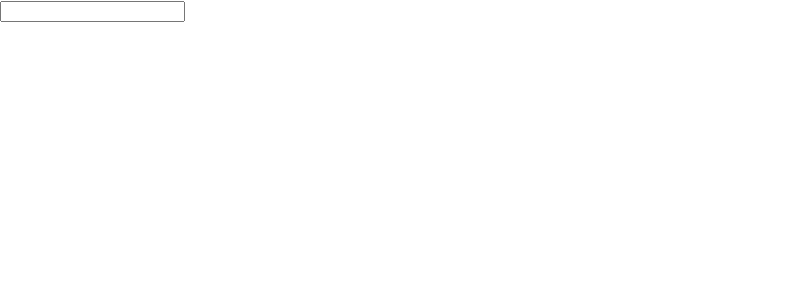
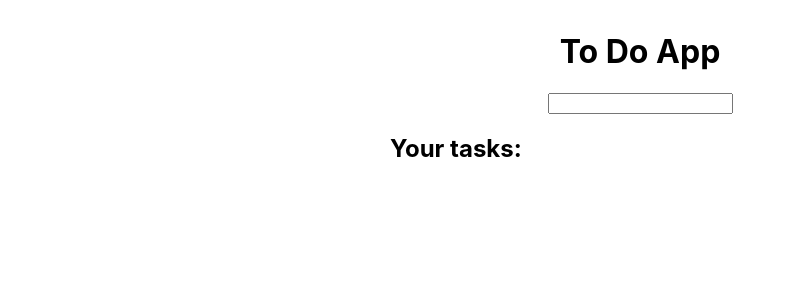
Before and after one commit to Anca2022/to-do-react, a React (Create React App) app: page / in a window 1280 px wide. Shown: the top 300 px of the page, without its empty margins (0-796 px from the left). Built offline with nearby package versions, Linux system fonts and the light colour scheme.

Commit message:
adding items to the list

```diff
--- a/src/App.css
+++ b/src/App.css
@@ -1,38 +1,29 @@
 .App {
   text-align: center;
+  margin: 2rem 3rem;
 }
 
-.App-logo {
-  height: 40vmin;
-  pointer-events: none;
+.tasks{
+  text-align:left;
+  max-width: 500px;
+  margin: 0 auto;
 }
-
-@media (prefers-reduced-motion: no-preference) {
-  .App-logo {
-    animation: App-logo-spin infinite 20s linear;
-  }
+.single-task{
+  display: flex;
+  flex-direction: row;
+  justify-content: space-between;
+  border-bottom: 1px solid lightgray;
+  padding:0.3rem;
 }
-
-.App-header {
-  background-color: #282c34;
-  min-height: 100vh;
-  display: flex;
-  flex-direction: column;
+.single-task:last-child{
+  border-bottom: none;
+}
+.buttons{
+  min-width:fit-content;
+  display:flex;
+  flex-direction: row;
   align-items: center;
-  justify-content: center;
-  font-size: calc(10px + 2vmin);
-  color: white;
 }
-
-.App-link {
-  color: #61dafb;
+.buttons button{
+  margin: 0.2rem;
 }
-
-@keyframes App-logo-spin {
-  from {
-    transform: rotate(0deg);
-  }
-  to {
-    transform: rotate(360deg);
-  }
-}
--- a/src/App.js
+++ b/src/App.js
@@ -1,9 +1,13 @@
 import './App.css';
-import List from './List';
+import List from './List.js';
 
 function App() {
   return (
-    <List />
+    <div className='App'>
+      <h1>To Do App</h1>
+      <List />
+    </div>
+
   );
 }
 
--- a/src/List.js
+++ b/src/List.js
@@ -1,21 +1,29 @@
 import {useState} from 'react';
 import Todo from "./Todo";
+import './App.css'
 
 export default function List(){
-    const [state, setState] = useState([]);
-    function handleChange(e){
-        console.log(e.target.value)
+    const [toDoItems, setToDoItems] = useState([]);
+    console.log(toDoItems);
+    function handleKeyUp(e){
+        if(e.key==='Enter'){
         let todo={task: e.target.value, done:false};
-        setState(prevState=> ([...prevState, todo]));
+        setToDoItems(prevState=> ([...prevState, todo]));
+        e.target.value='';
+        }
     }
 
     return(
         <div>
-            <input onChange={handleChange}></input>
+            <input onKeyUp={handleKeyUp}></input>
 
-             {state.map(singleState=> (
-                <Todo currentState={singleState}/>
-             ))}
+            <div className='tasks'>
+                <h2>Your tasks:</h2>
+                {toDoItems.map(singleState=> (
+                    <Todo currentState={singleState}/>
+                ))}
+            </div>
+
 
         </div>
     );
--- a/src/Todo.js
+++ b/src/Todo.js
@@ -1,8 +1,17 @@
+
+import './App.css'
+
 export default function Todo(props){
 
     return(
-        <div>
-            <p>current state:  {props.currentState}</p>
+        <div className="single-task">
+            <div>
+            <input type="checkbox"></input> <label>{props.currentState.task} </label>
+            </div>
+            <div className='buttons'>
+                <button>Edit</button>
+                <button>Delete</button>
+            </div>
         </div>
     )
 };
```
